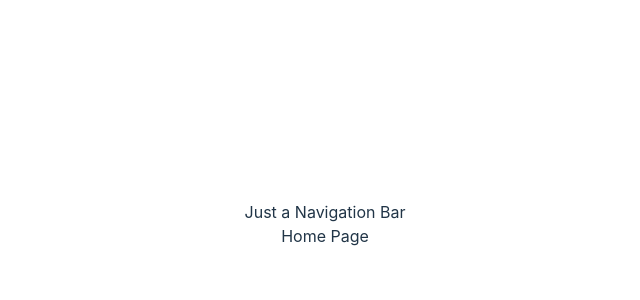
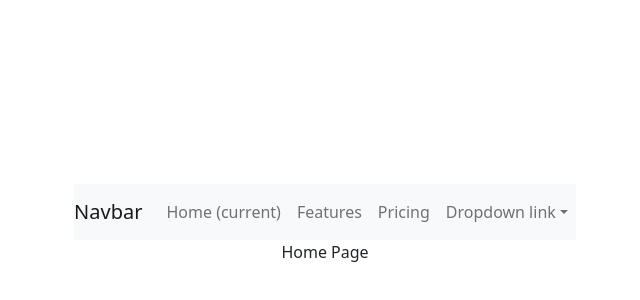
Before and after one commit to Janeleq/Credit-Suisse-INSPIRE, a React (Vite) app in the folder CS-INSPIRE/: page /about in a window 1280 px wide. Shown: the part 176-476 px from the top of the page, without its empty margins (315-955 px from the left). Built offline with nearby package versions, Linux system fonts and the light colour scheme.

Commit message:
Update Packages

```diff
--- a/CS-INSPIRE/package.json
+++ b/CS-INSPIRE/package.json
@@ -10,6 +10,8 @@
     "preview": "vite preview"
   },
   "dependencies": {
+    "bootstrap": "^5.2.3",
+    "node-sass": "^8.0.0",
     "react": "^18.2.0",
     "react-dom": "^18.2.0",
     "react-router-dom": "^6.11.1"
--- a/CS-INSPIRE/src/components/NavBar.tsx
+++ b/CS-INSPIRE/src/components/NavBar.tsx
@@ -2,9 +2,35 @@
 
 function NavBar() {
     return (
-        <div>
-            <div>Just a Navigation Bar</div>
+        <nav class="navbar navbar-expand-lg navbar-light bg-light">
+        <a class="navbar-brand" href="#">Navbar</a>
+        <button class="navbar-toggler" type="button" data-toggle="collapse" data-target="#navbarNavDropdown" aria-controls="navbarNavDropdown" aria-expanded="false" aria-label="Toggle navigation">
+          <span class="navbar-toggler-icon"></span>
+        </button>
+        <div class="collapse navbar-collapse" id="navbarNavDropdown">
+          <ul class="navbar-nav">
+            <li class="nav-item active">
+              <a class="nav-link" href="#">Home <span class="sr-only">(current)</span></a>
+            </li>
+            <li class="nav-item">
+              <a class="nav-link" href="#">Features</a>
+            </li>
+            <li class="nav-item">
+              <a class="nav-link" href="#">Pricing</a>
+            </li>
+            <li class="nav-item dropdown">
+              <a class="nav-link dropdown-toggle" href="#" id="navbarDropdownMenuLink" data-toggle="dropdown" aria-haspopup="true" aria-expanded="false">
+                Dropdown link
+              </a>
+              <div class="dropdown-menu" aria-labelledby="navbarDropdownMenuLink">
+                <a class="dropdown-item" href="#">Action</a>
+                <a class="dropdown-item" href="#">Another action</a>
+                <a class="dropdown-item" href="#">Something else here</a>
+              </div>
+            </li>
+          </ul>
         </div>
+      </nav>
     )
 }
 
--- a/CS-INSPIRE/src/main.tsx
+++ b/CS-INSPIRE/src/main.tsx
@@ -5,6 +5,7 @@
 import ArticlesPage from './pages/ArticlesPage.tsx'
 import RoleplayPage from './pages/RoleplayPage.tsx'
 import './index.css'
+import 'bootstrap/dist/css/bootstrap.css';
 
 import {
   createBrowserRouter,
```
Also changed, not shown: 1 other file (tests, documents, lock files or other folders).
